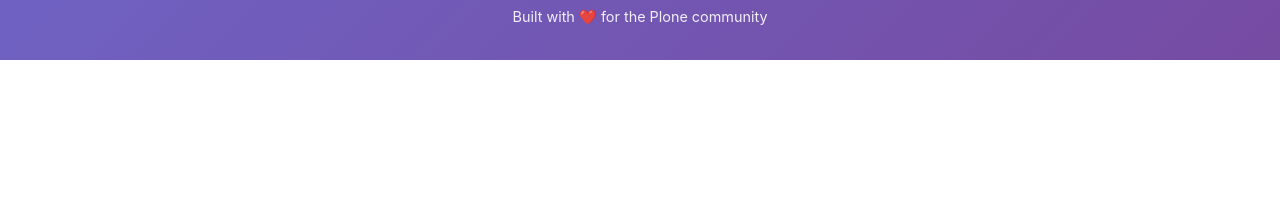
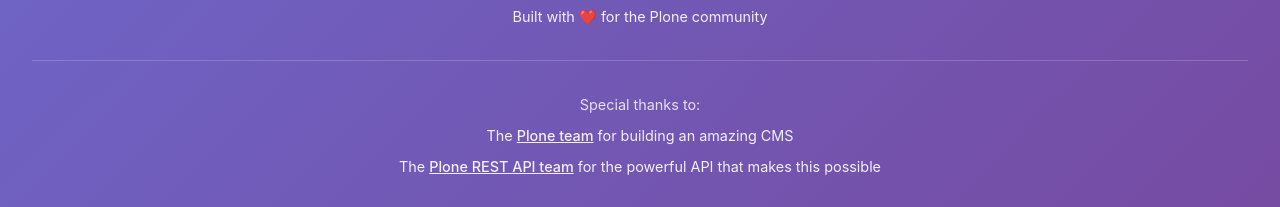
Before and after one commit to pigeonflight/Ploa, a website built with Vite: page docs/index.html in a window 1280 px wide. Shown: the part 1685-1892 px from the top of the page. Before the commit the page ends 1745 px from the top, so only its background shows below. Built offline with nearby package versions, Linux system fonts and the light colour scheme.

Commit message:
Add acknowledgments to Plone and Plone REST API teams

```diff
--- a/docs/index.html
+++ b/docs/index.html
@@ -245,6 +245,15 @@
     <footer>
         <p>Ploa - Plone REST API GUI</p>
         <p style="margin-top: 0.5rem; font-size: 0.9rem;">Built with ❤️ for the Plone community</p>
+        <div style="margin-top: 2rem; padding-top: 2rem; border-top: 1px solid rgba(255,255,255,0.2);">
+            <p style="font-size: 0.9rem; opacity: 0.9;">Special thanks to:</p>
+            <p style="font-size: 0.9rem; margin-top: 0.5rem;">
+                The <a href="https://plone.org" style="color: white; text-decoration: underline;">Plone team</a> for building an amazing CMS
+            </p>
+            <p style="font-size: 0.9rem; margin-top: 0.5rem;">
+                The <a href="https://plonerestapi.readthedocs.io" style="color: white; text-decoration: underline;">Plone REST API team</a> for the powerful API that makes this possible
+            </p>
+        </div>
     </footer>
 </body>
 </html>
```
